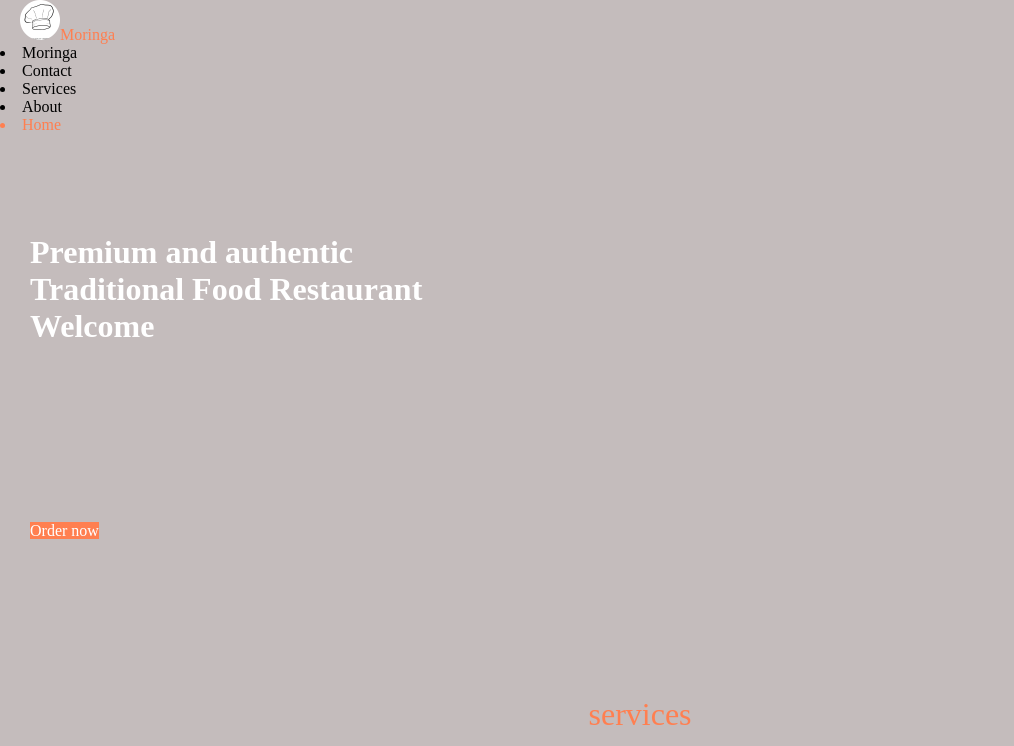
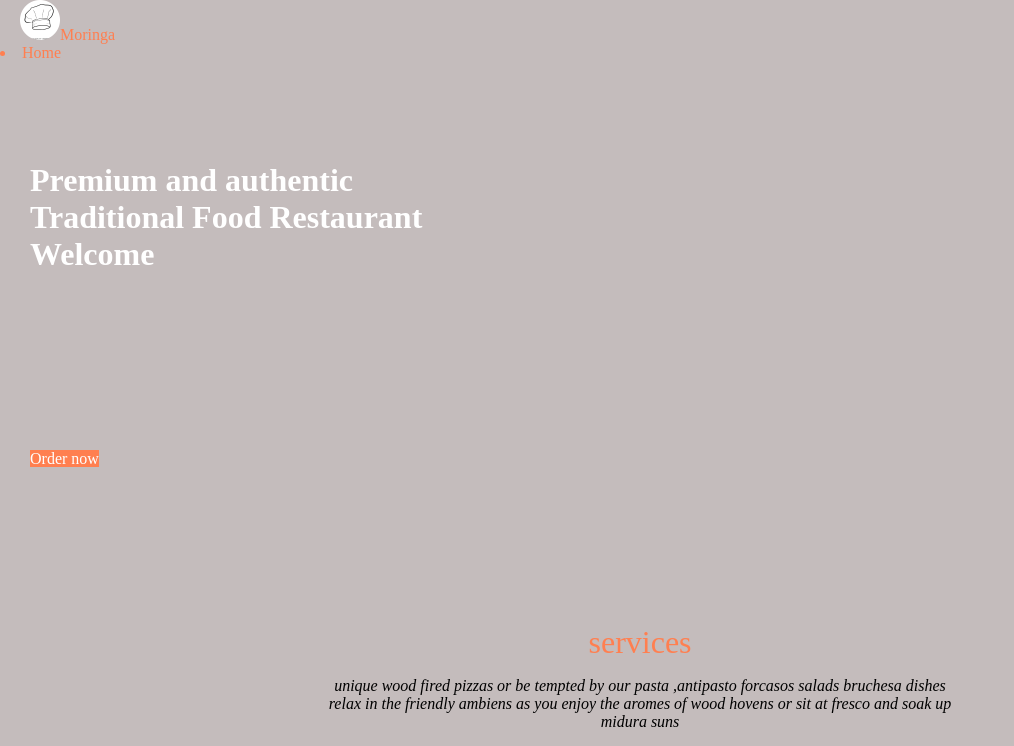
Before and after one commit to kurgatfelo/second_ip.., a plain HTML site: page index.html in a window 1280 px wide. Shown: the top 746 px of the page, without its empty margins (0-1014 px from the left). Drawn offline with Linux system fonts and the light colour scheme.

```diff
--- a/index.html
+++ b/index.html
@@ -12,11 +12,8 @@
     <div class="first_class"></div>
     <div class="logo"> <img src="images/image3.png" height="40px" width="40px"><span>Moringa</span></div>
 
+    <div class ="nav"></div>
 
-        <li>Moringa</li>
-        <li>Contact</li>
-        <li>Services</li>
-        <li>About</li>
        <span> <li>Home</li></span></div>
        <h1> Premium and authentic <br>Traditional Food Restaurant <br>Welcome</h1>
        <span class id="order">Order now</span>
```
